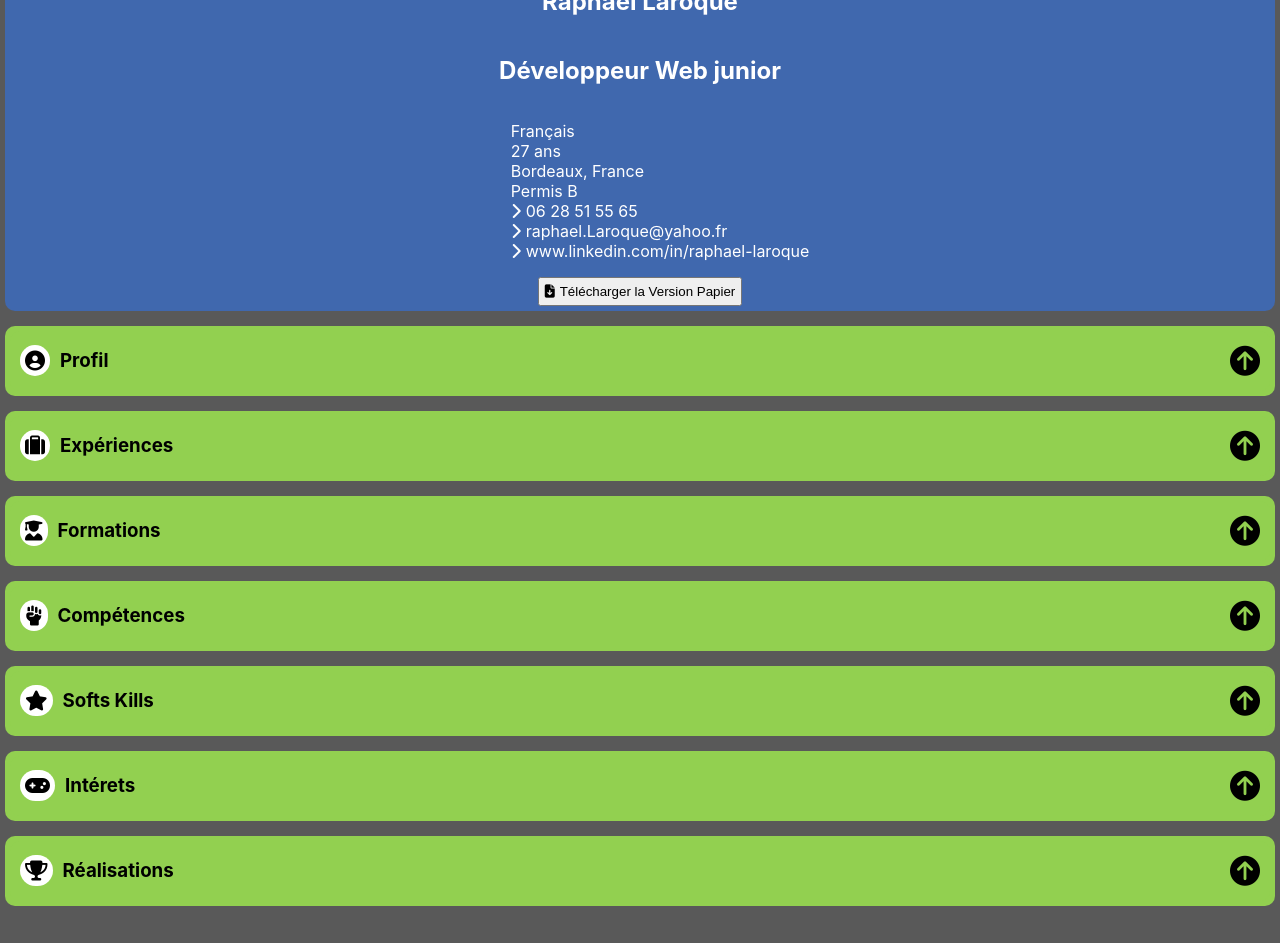
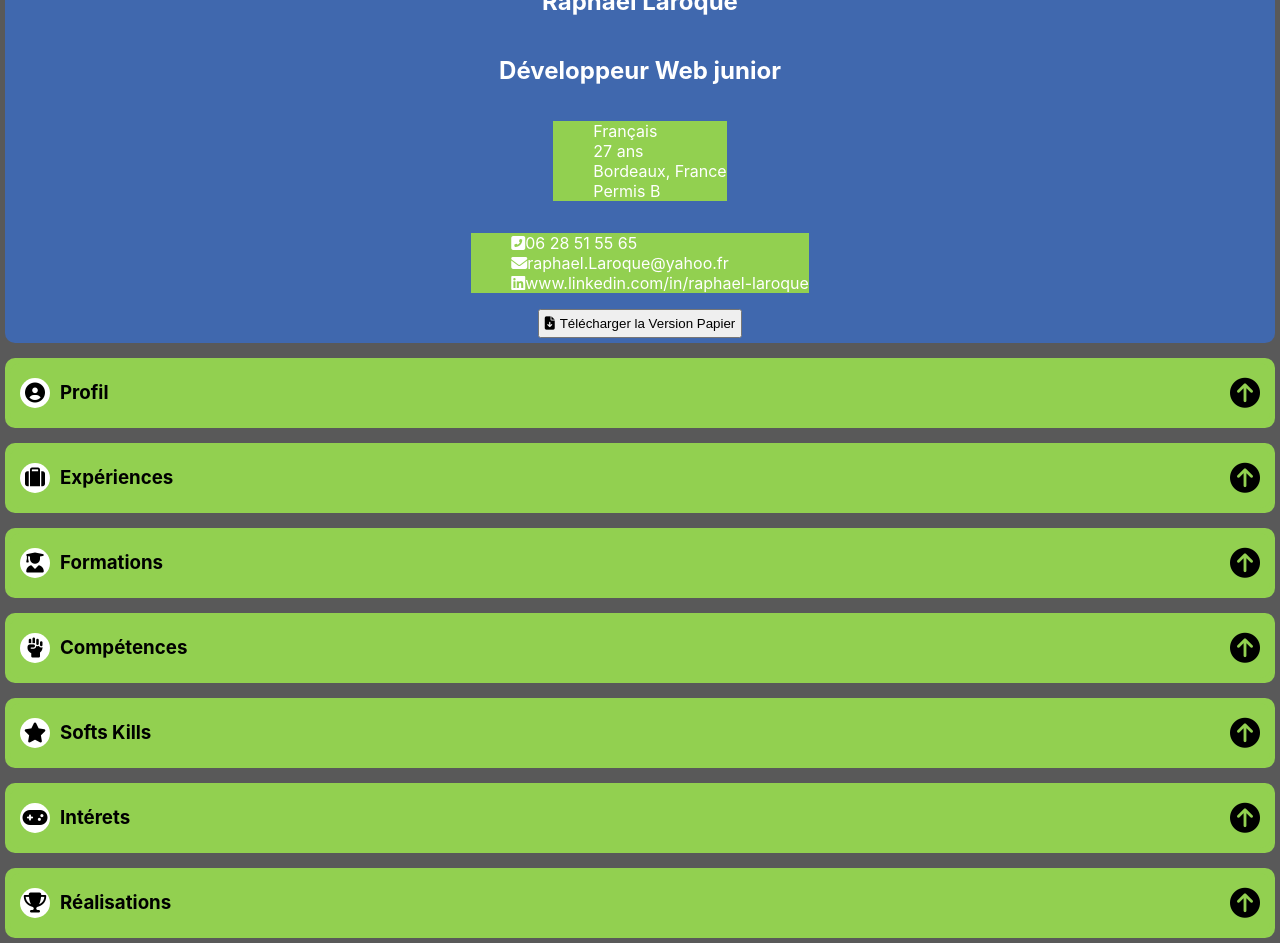
Before and after one commit to MurderSmile/-cv-raphael-laroque, a React (Create React App) app: page / in a window 1280 px wide. Shown: the part 280-1223 px from the top of the page. Before the commit the page ends 1191 px from the top, so only its background shows below. Built offline with nearby package versions, Linux system fonts and the light colour scheme.

Commit message:
popup essai

```diff
--- a/src/Pages/Cv/CvSections/Presentaion/index.jsx
+++ b/src/Pages/Cv/CvSections/Presentaion/index.jsx
@@ -16,24 +16,23 @@ function Presentation() {
 
             </div>
 
-            <ul>
+            <ul id="Presentation__description">
                 <li>Français</li>
                 <li>27 ans</li>
                 <li>Bordeaux, France</li>
                 <li>Permis B</li>
+            </ul>
 
-                <li><a href="tel:+33628515565">
-                    <i class="fas fa-chevron-right"></i>
+            <ul id="Presentation__contacts">
+                <li><i class="fas fa-phone-square-alt"></i><a href="tel:+33628515565">
                     06 28 51 55 65
                 </a></li>
 
-                <li><a href="mailto:raphael.Laroque@yahoo.fr">
-                    <i class="fas fa-chevron-right"></i>
+                <li><i class="fas fa-envelope"></i><a href="mailto:raphael.Laroque@yahoo.fr">
                     raphael.Laroque@yahoo.fr
                 </a></li>
 
-                <li><a href="https://www.linkedin.com/in/raphael-laroque/?originalSubdomain=fr">
-                    <i class="fas fa-chevron-right"></i>
+                <li><i className="fab fa-linkedin"></i><a href="https://www.linkedin.com/in/raphael-laroque/?originalSubdomain=fr">
                     www.linkedin.com/in/raphael-laroque
                 </a></li>
             </ul>
--- a/src/Pages/Cv/CvSections/Descriptif/index.jsx
+++ b/src/Pages/Cv/CvSections/Project/index.jsx
@@ -2,12 +2,12 @@ import { useContext } from "react"
 
 import { ProjectContext } from "../../../../Utils/Context/index";
 
-function Descriptif() {
+function Project() {
 
     const { project, setProject } = useContext(ProjectContext)
 
     return (
-        <div className="fond">
+        <div className="Project">
             <div className="Descriptif">
 
                 <div className="apercu">
@@ -25,4 +25,4 @@ function Descriptif() {
     )
 }
 
-export default Descriptif
+export default Project
--- a/src/Pages/Cv/CvSections/Realisations/index.jsx
+++ b/src/Pages/Cv/CvSections/Realisations/index.jsx
@@ -24,12 +24,13 @@ function Realisations() {
 
             <ul id="Realisations__content">
                 {projects.map((project) =>
-                    <li key={project.name} onClick={(e) => {
-                        e.stopPropagation()
-                        setProject(project)
-                    }}>
-                        {project.name}
+
+                    <li>
+                        <button key={project.name} onClick={() => { setProject(project) }}>
+                            {project.name}
+                        </button>
                     </li>
+
                 )}
             </ul>
         </section>
--- a/src/Pages/Cv/index.jsx
+++ b/src/Pages/Cv/index.jsx
@@ -6,15 +6,17 @@ import Competences from "./CvSections/Competences";
 import SoftSkills from "./CvSections/SoftSkills";
 import Interets from "./CvSections/interets";
 import Realisations from "./CvSections/Realisations";
-import Descriptif from "./CvSections/Descriptif";
 
 import { useContext } from "react";
-import { ProjectContext } from "../../Utils/Context/index";
+
+import Project from "./CvSections/Project";
+
+import { ProjectContext } from "../../Utils/Context";
 
 
 function Cv() {
+    const { project } = useContext(ProjectContext)
 
-    const { project } = useContext(ProjectContext)
 
     return (
         <div id="Cv">
@@ -26,7 +28,7 @@ function Cv() {
             <SoftSkills />
             <Interets />
             <Realisations />
-            {project && project != null ? <Descriptif /> : null}
+            {project && project != null ? <Project /> : null}
         </div>
     )
 }
--- a/src/Styles/css/index.css
+++ b/src/Styles/css/index.css
@@ -73,6 +73,8 @@ footer {
 }
 #Presentation ul {
   list-style-type: none;
+  justify-self: flex-start;
+  background-color: #92D050;
 }
 #Presentation button {
   padding: 5px;
@@ -89,7 +91,7 @@ footer {
   border-radius: 10px;
   padding: 5px;
   margin: 5px;
-  overflow: scroll;
+  overflow: hidden;
   max-height: 60px;
   transition: max-height 500ms ease-in-out;
 }
@@ -108,14 +110,14 @@ footer {
   align-items: center;
   padding: 10px;
 }
-#Profil__header__title > i {
-  align-self: center;
+#Profil__header__title i {
+  display: flex;
   font-size: 20px;
-}
-#Profil__header__title > i::before {
-  width: 600px;
   background-color: white;
-  padding: 5px;
+  align-items: center;
+  justify-content: center;
+  width: 30px;
+  height: 30px;
   border-radius: 25px;
 }
 #Profil__header__title h3 {
@@ -130,9 +132,15 @@ footer {
   transition: transform 300ms;
 }
 #Profil__content {
+  background-color: #D1D3D4;
+  overflow: scroll;
+  max-height: 210px;
   padding: 5px 25px;
+  text-overflow: ellipsis;
   border-radius: 10px;
-  box-shadow: #4068AE 2px 2px 5px 0px inset, #4068AE 2px 2px 5px 0px inset;
+  box-shadow: #4068AE 2px 2px 5px 0px inset, #92D050 2px 2px 5px 0px inset;
+  scrollbar-color: #92D050 #4068AE;
+  scrollbar-width: auto;
 }
 #Profil.IsOpen {
   max-height: 300px;
@@ -149,7 +157,7 @@ footer {
   border-radius: 10px;
   padding: 5px;
   margin: 5px;
-  overflow: scroll;
+  overflow: hidden;
   max-height: 60px;
   transition: max-height 500ms ease-in-out;
 }
@@ -168,14 +176,14 @@ footer {
   align-items: center;
   padding: 10px;
 }
-#Experiences__header__title > i {
-  align-self: center;
+#Experiences__header__title i {
+  display: flex;
   font-size: 20px;
-}
-#Experiences__header__title > i::before {
-  width: 600px;
   background-color: white;
-  padding: 5px;
+  align-items: center;
+  justify-content: center;
+  width: 30px;
+  height: 30px;
   border-radius: 25px;
 }
 #Experiences__header__title h3 {
@@ -190,12 +198,18 @@ footer {
   transition: transform 300ms;
 }
 #Experiences__content {
+  background-color: #D1D3D4;
+  overflow: scroll;
+  max-height: 350px;
   padding: 5px 25px;
+  text-overflow: ellipsis;
   border-radius: 10px;
-  box-shadow: #4068AE 2px 2px 5px 0px inset, #4068AE 2px 2px 5px 0px inset;
+  box-shadow: #4068AE 2px 2px 5px 0px inset, #92D050 2px 2px 5px 0px inset;
+  scrollbar-color: #92D050 #4068AE;
+  scrollbar-width: auto;
 }
 #Experiences.IsOpen {
-  max-height: 400px;
+  max-height: 500px;
 }
 #Experiences.IsOpen #Experiences__header {
   box-shadow: 5px 5px 20px black;
@@ -209,7 +223,7 @@ footer {
   border-radius: 10px;
   padding: 5px;
   margin: 5px;
-  overflow: scroll;
+  overflow: hidden;
   max-height: 60px;
   transition: max-height 500ms ease-in-out;
 }
@@ -228,14 +242,14 @@ footer {
   align-items: center;
   padding: 10px;
 }
-#Formations__header__title > i {
-  align-self: center;
+#Formations__header__title i {
+  display: flex;
   font-size: 20px;
-}
-#Formations__header__title > i::before {
-  width: 600px;
   background-color: white;
-  padding: 5px;
+  align-items: center;
+  justify-content: center;
+  width: 30px;
+  height: 30px;
   border-radius: 25px;
 }
 #Formations__header__title h3 {
@@ -250,12 +264,18 @@ footer {
   transition: transform 300ms;
 }
 #Formations__content {
+  background-color: #D1D3D4;
+  overflow: scroll;
+  max-height: 350px;
   padding: 5px 25px;
+  text-overflow: ellipsis;
   border-radius: 10px;
-  box-shadow: #4068AE 2px 2px 5px 0px inset, #4068AE 2px 2px 5px 0px inset;
+  box-shadow: #4068AE 2px 2px 5px 0px inset, #92D050 2px 2px 5px 0px inset;
+  scrollbar-color: #92D050 #4068AE;
+  scrollbar-width: auto;
 }
 #Formations.IsOpen {
-  max-height: 400px;
+  max-height: 500px;
 }
 #Formations.IsOpen #Formations__header {
   box-shadow: 5px 5px 20px black;
@@ -269,7 +289,7 @@ footer {
   border-radius: 10px;
   padding: 5px;
   margin: 5px;
-  overflow: scroll;
+  overflow: hidden;
   max-height: 60px;
   transition: max-height 500ms ease-in-out;
 }
@@ -288,14 +308,14 @@ footer {
   align-items: center;
   padding: 10px;
 }
-#Competences__header__title > i {
-  align-self: center;
+#Competences__header__title i {
+  display: flex;
   font-size: 20px;
-}
-#Competences__header__title > i::before {
-  width: 600px;
   background-color: white;
-  padding: 5px;
+  align-items: center;
+  justify-content: center;
+  width: 30px;
+  height: 30px;
   border-radius: 25px;
 }
 #Competences__header__title h3 {
@@ -310,9 +330,15 @@ footer {
   transition: transform 300ms;
 }
 #Competences__content {
+  background-color: #D1D3D4;
+  overflow: scroll;
+  max-height: 210px;
   padding: 5px 25px;
+  text-overflow: ellipsis;
   border-radius: 10px;
-  box-shadow: #4068AE 2px 2px 5px 0px inset, #4068AE 2px 2px 5px 0px inset;
+  box-shadow: #4068AE 2px 2px 5px 0px inset, #92D050 2px 2px 5px 0px inset;
+  scrollbar-color: #92D050 #4068AE;
+  scrollbar-width: auto;
 }
 #Competences.IsOpen {
   max-height: 300px;
@@ -329,7 +355,7 @@ footer {
   border-radius: 10px;
   padding: 5px;
   margin: 5px;
-  overflow: scroll;
+  overflow: hidden;
   max-height: 60px;
   transition: max-height 500ms ease-in-out;
 }
@@ -348,14 +374,14 @@ footer {
   align-items: center;
   padding: 10px;
 }
-#SoftSkills__header__title > i {
-  align-self: center;
+#SoftSkills__header__title i {
+  display: flex;
   font-size: 20px;
-}
-#SoftSkills__header__title > i::before {
-  width: 600px;
   background-color: white;
-  padding: 5px;
+  align-items: center;
+  justify-content: center;
+  width: 30px;
+  height: 30px;
   border-radius: 25px;
 }
 #SoftSkills__header__title h3 {
@@ -370,9 +396,15 @@ footer {
   transition: transform 300ms;
 }
 #SoftSkills__content {
+  background-color: #D1D3D4;
+  overflow: scroll;
+  max-height: 210px;
   padding: 5px 25px;
+  text-overflow: ellipsis;
   border-radius: 10px;
-  box-shadow: #4068AE 2px 2px 5px 0px inset, #4068AE 2px 2px 5px 0px inset;
+  box-shadow: #4068AE 2px 2px 5px 0px inset, #92D050 2px 2px 5px 0px inset;
+  scrollbar-color: #92D050 #4068AE;
+  scrollbar-width: auto;
 }
 #SoftSkills.IsOpen {
   max-height: 300px;
@@ -389,7 +421,7 @@ footer {
   border-radius: 10px;
   padding: 5px;
   margin: 5px;
-  overflow: scroll;
+  overflow: hidden;
   max-height: 60px;
   transition: max-height 500ms ease-in-out;
 }
@@ -408,14 +440,14 @@ footer {
   align-items: center;
   padding: 10px;
 }
-#Interets__header__title > i {
-  align-self: center;
+#Interets__header__title i {
+  display: flex;
   font-size: 20px;
-}
-#Interets__header__title > i::before {
-  width: 600px;
   background-color: white;
-  padding: 5px;
+  align-items: center;
+  justify-content: center;
+  width: 30px;
+  height: 30px;
   border-radius: 25px;
 }
 #Interets__header__title h3 {
@@ -430,9 +462,15 @@ footer {
   transition: transform 300ms;
 }
 #Interets__content {
+  background-color: #D1D3D4;
+  overflow: scroll;
+  max-height: 210px;
   padding: 5px 25px;
+  text-overflow: ellipsis;
   border-radius: 10px;
-  box-shadow: #4068AE 2px 2px 5px 0px inset, #4068AE 2px 2px 5px 0px inset;
+  box-shadow: #4068AE 2px 2px 5px 0px inset, #92D050 2px 2px 5px 0px inset;
+  scrollbar-color: #92D050 #4068AE;
+  scrollbar-width: auto;
 }
 #Interets.IsOpen {
   max-height: 300px;
@@ -449,7 +487,7 @@ footer {
   border-radius: 10px;
   padding: 5px;
   margin: 5px;
-  overflow: scroll;
+  overflow: hidden;
   max-height: 60px;
   transition: max-height 500ms ease-in-out;
 }
@@ -468,14 +506,14 @@ footer {
   align-items: center;
   padding: 10px;
 }
-#Realisations__header__title > i {
-  align-self: center;
+#Realisations__header__title i {
+  display: flex;
   font-size: 20px;
-}
-#Realisations__header__title > i::before {
-  width: 600px;
   background-color: white;
-  padding: 5px;
+  align-items: center;
+  justify-content: center;
+  width: 30px;
+  height: 30px;
   border-radius: 25px;
 }
 #Realisations__header__title h3 {
@@ -490,9 +528,15 @@ footer {
   transition: transform 300ms;
 }
 #Realisations__content {
+  background-color: #D1D3D4;
+  overflow: scroll;
+  max-height: 210px;
   padding: 5px 25px;
+  text-overflow: ellipsis;
   border-radius: 10px;
-  box-shadow: #4068AE 2px 2px 5px 0px inset, #4068AE 2px 2px 5px 0px inset;
+  box-shadow: #4068AE 2px 2px 5px 0px inset, #92D050 2px 2px 5px 0px inset;
+  scrollbar-color: #92D050 #4068AE;
+  scrollbar-width: auto;
 }
 #Realisations.IsOpen {
   max-height: 300px;
@@ -503,21 +547,27 @@ footer {
 #Realisations.IsOpen #Realisations__header .fa-arrow-circle-up {
   transform: rotate(0.5turn);
 }
-#Realisations ul li {
+#Realisations button {
+  background-color: #4068AE;
+  color: white;
   cursor: pointer;
+  border: 5px black double;
+  border-radius: 10px;
+  padding: 10px;
+  margin: 5px;
 }
 
-.fond {
+.Project {
+  background-color: black;
   position: fixed;
-  bottom: 0;
-  top: 0;
   display: flex;
   flex-direction: column;
   justify-content: center;
   align-items: center;
-  background-color: black;
+  top: 0%;
+  bottom: 0%;
 }
-.fond .Descriptif {
+.Project .Descriptif {
   display: flex;
   flex-direction: column;
   justify-content: center;
@@ -525,23 +575,25 @@ footer {
   background-color: white;
   color: black;
   width: 90%;
+  height: 500px;
+  overflow: scroll;
 }
-.fond .Descriptif img {
+.Project .Descriptif img {
   width: 200px;
 }
-.fond .Descriptif .apercu {
+.Project .Descriptif .apercu {
   display: flex;
   flex-direction: column;
   align-items: center;
 }
-.fond .Descriptif .acces {
+.Project .Descriptif .acces {
   display: flex;
   flex-direction: column;
   justify-content: space-around;
   width: 150px;
   height: 150px;
 }
-.fond .Descriptif .acces button {
+.Project .Descriptif .acces button {
   height: 50px;
 }
 
--- a/src/Styles/sass/Base/_base.scss
+++ b/src/Styles/sass/Base/_base.scss
@@ -1,6 +1,7 @@
 body {
     margin: 0;
     background-color: #595959;
+    //background: linear-gradient(0deg, rgba(89, 89, 89, 1) 38%, rgba(230, 231, 232, 1) 62%);
 }
 
 header {
@@ -71,7 +72,8 @@ $margin: 5px;
 
     ul {
         list-style-type: none;
-
+        justify-self: flex-start;
+        background-color: #92D050;
     }
 
     button {
@@ -97,12 +99,12 @@ $margin: 5px;
     //order: 4;
     //grid-column: 2 / 3;
     //grid-row: 2 / 4;
-    @include section-mobile("Experiences", #92D050, 400px);
+    @include section-mobile("Experiences", #92D050, 500px);
 }
 
 #Formations {
     //order: 5;
-    @include section-mobile("Formations", #92D050, 400px);
+    @include section-mobile("Formations", #92D050, 500px);
 }
 
 #Competences {
@@ -125,23 +127,26 @@ $margin: 5px;
     //grid-column: 2 / 4;
     @include section-mobile("Realisations", #92D050, 300px);
 
-
-    ul {
-        li {
-            cursor: pointer;
-        }
+    button {
+        background-color: #4068AE;
+        color: white;
+        cursor: pointer;
+        border: 5px black double;
+        border-radius: $radius;
+        padding: $padding*2;
+        margin: 5px;
     }
 }
 
-.fond {
+.Project {
+    background-color: black;
     position: fixed;
-    bottom: 0;
-    top: 0;
     display: flex;
     flex-direction: column;
     justify-content: center;
     align-items: center;
-    background-color: black;
+    top: 0%;
+    bottom: 0%;
 
     .Descriptif {
         display: flex;
@@ -151,6 +156,8 @@ $margin: 5px;
         background-color: white;
         color: black;
         width: 90%;
+        height: 500px;
+        overflow: scroll;
 
         img {
             width: 200px;
```
Also changed, not shown: src/Styles/sass/Utils/_mixins.scss (+16 -11 lines), 2 other files (tests, documents, lock files or other folders).
